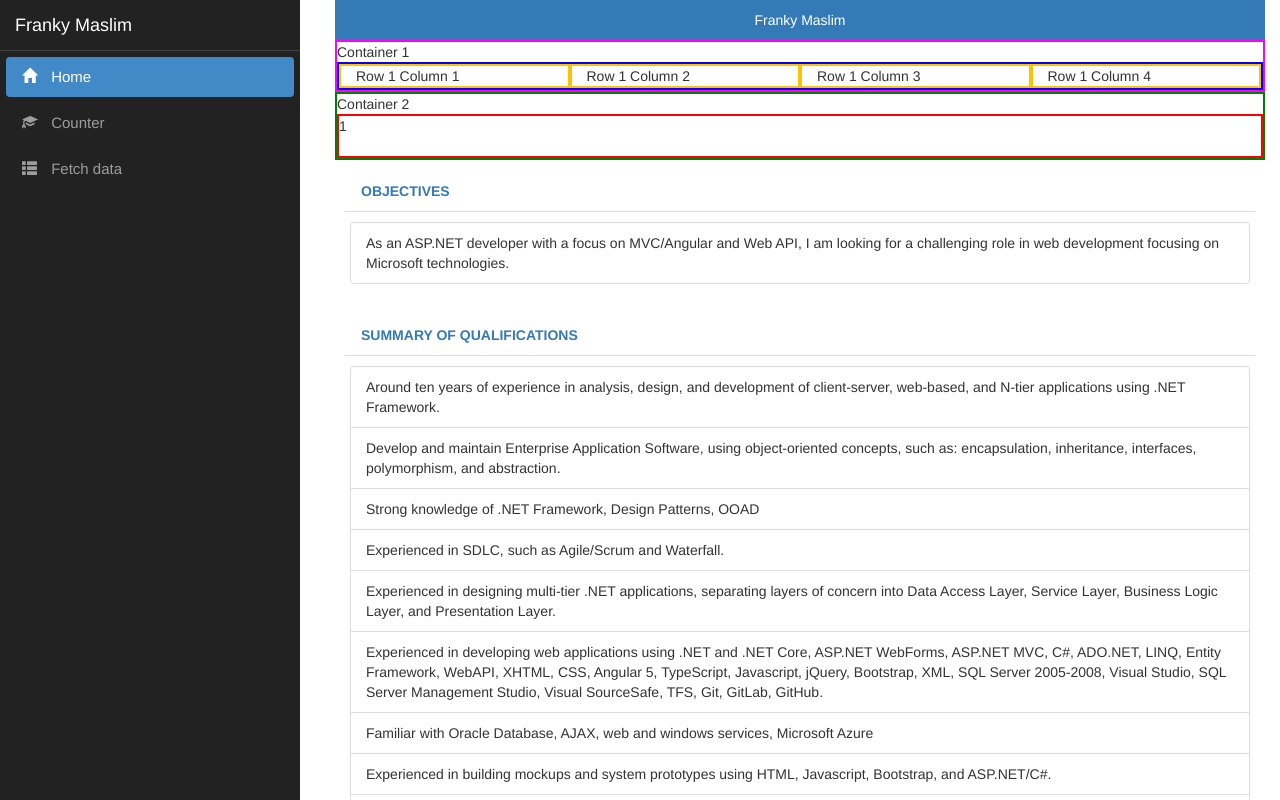
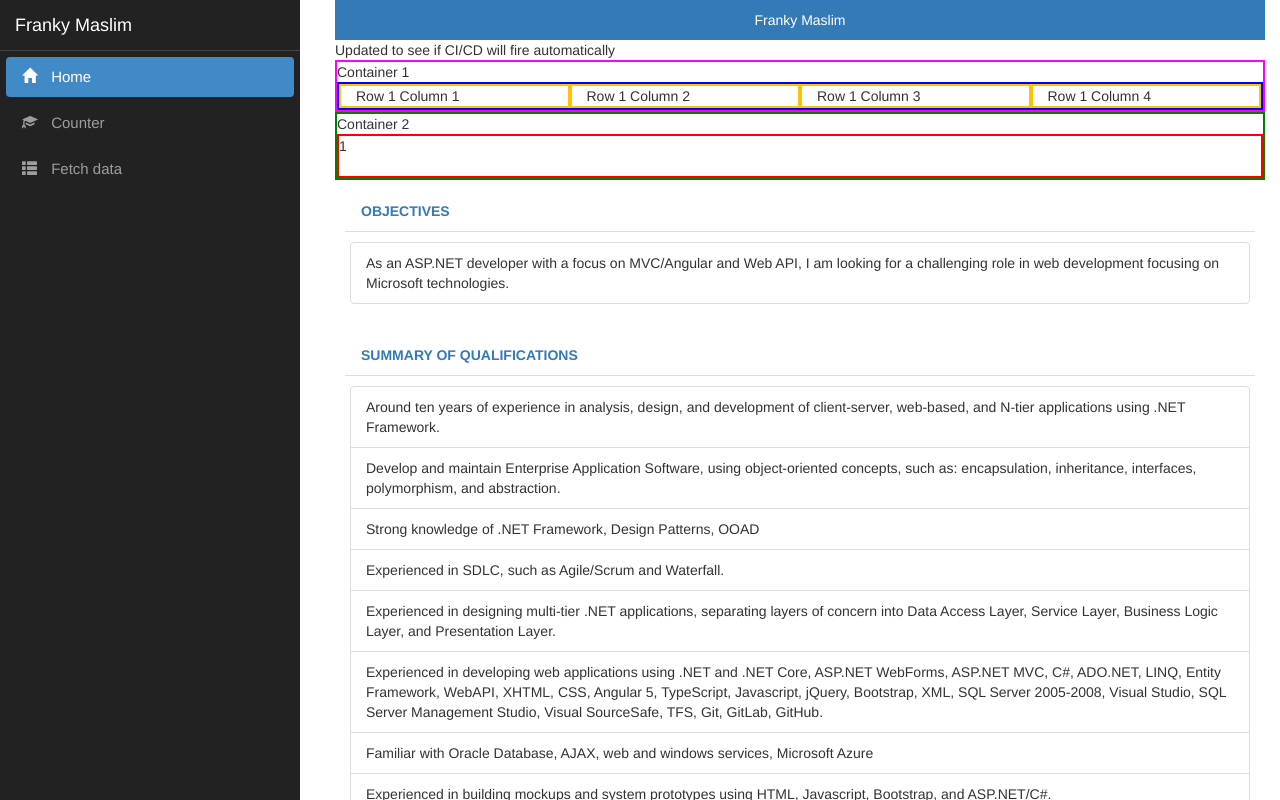
Before and after one commit to fmaslim/FrankyMaslim_Angular, an Angular app in the folder FrankyMaslim/ClientApp/: page / in a window 1280 px wide. Shown: the top 800 px of the page. Built offline with nearby package versions, Linux system fonts and the light colour scheme.

Commit message:
Updated to see if CI/CD will fire off automatically

```diff
--- a/FrankyMaslim/ClientApp/src/app/home/home.component.html
+++ b/FrankyMaslim/ClientApp/src/app/home/home.component.html
@@ -1,6 +1,8 @@
 <div id="MainHeader" class="container-fluid text-center p-3 mb-2 bg-primary text-white container-padding">
     Franky Maslim
 </div>
+
+Updated to see if CI/CD will fire automatically
 
 <div class="container-fluid test-border-magenta mb-2">
   <div class="row">
```
